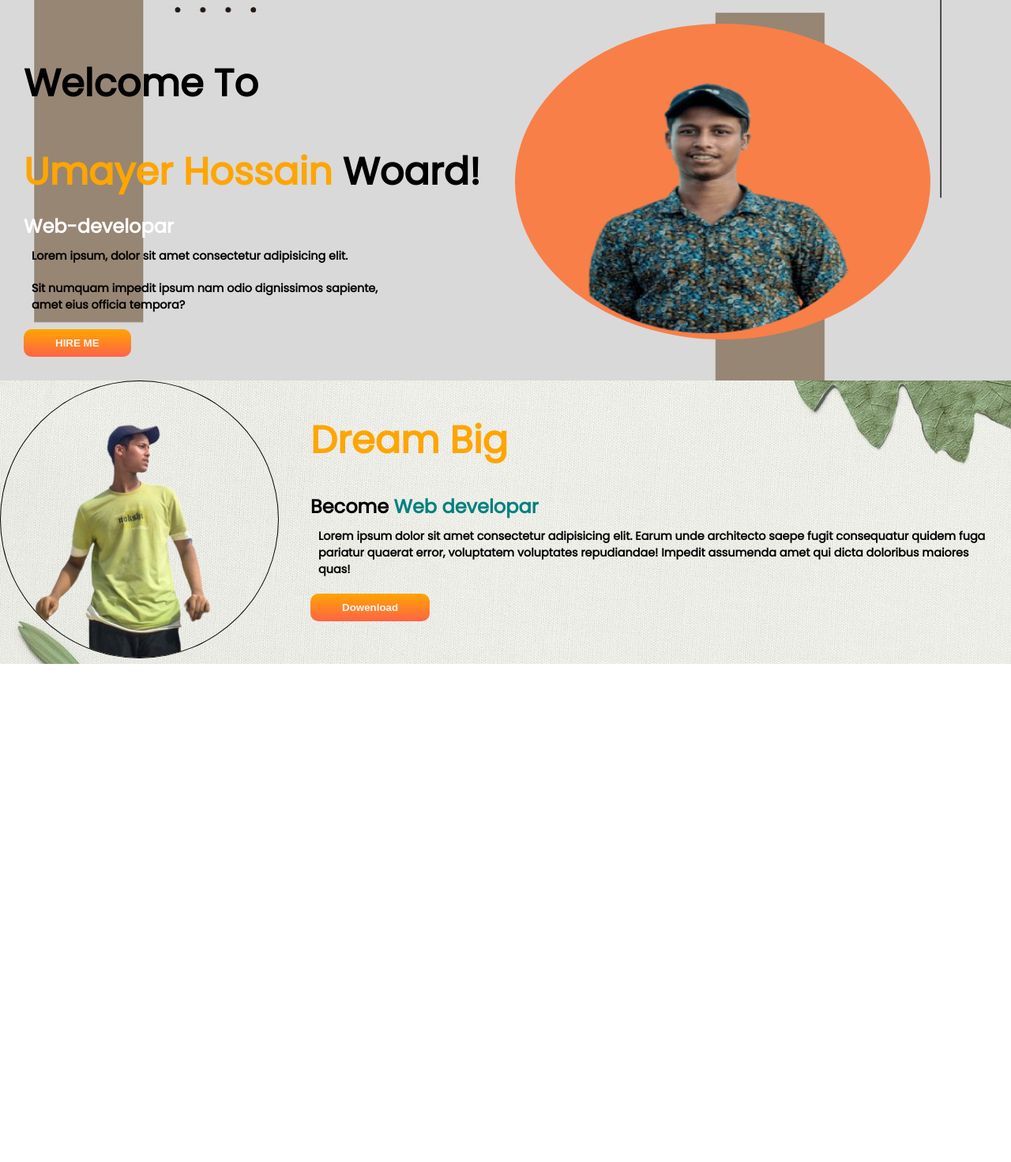
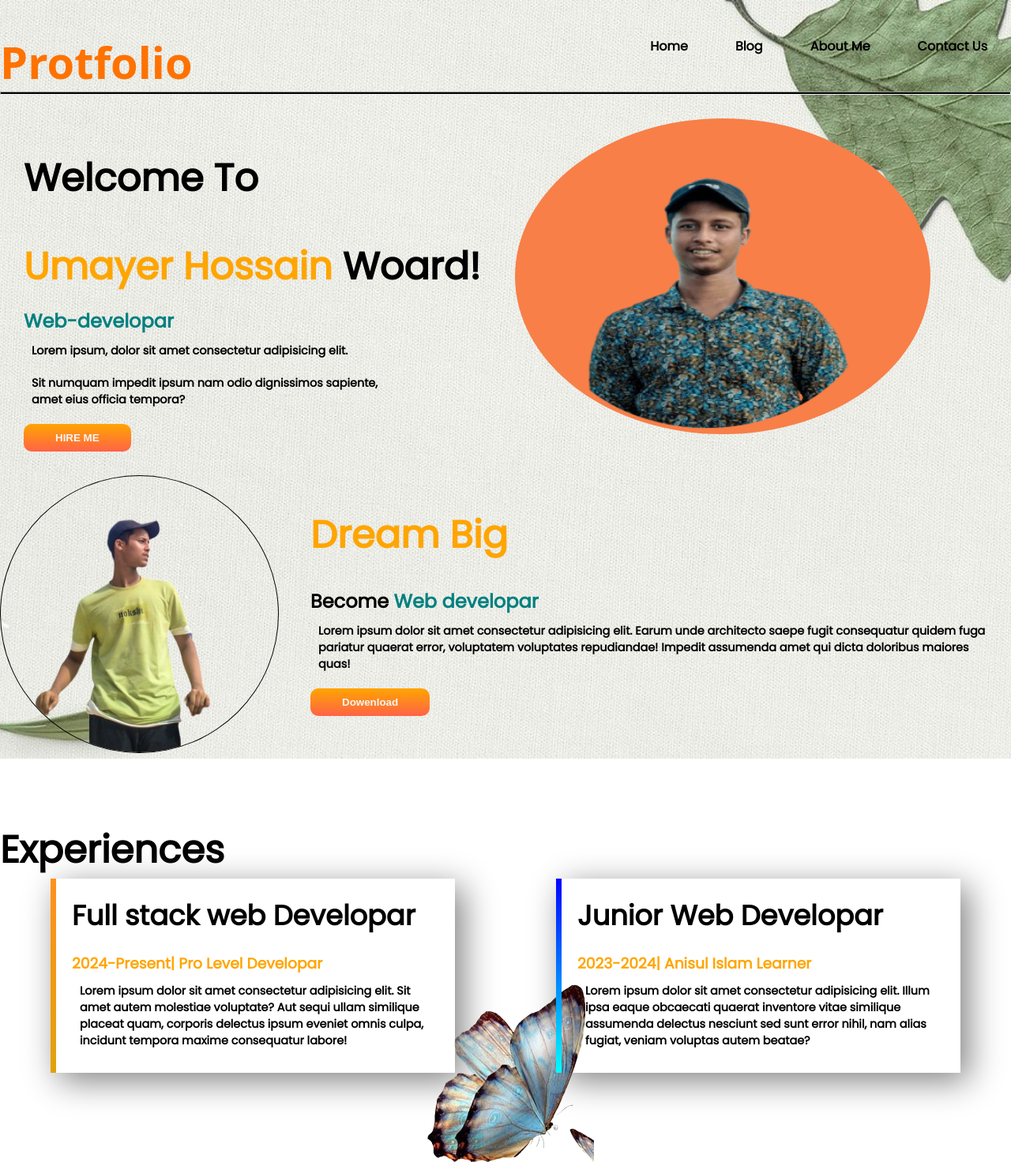
Before and after one commit to umayer1/protfolio, a plain HTML site: page index.html in a window 1280 px wide. Shown: the top 1472 px of the page at 79% size. Before the commit the page ends 871 px from the top, so only its background shows below. Drawn offline with Linux system fonts and the light colour scheme; a web font is replaced by a local one.

Commit message:
proyfolio

```diff
--- a/index.html
+++ b/index.html
@@ -10,18 +10,64 @@
     <link rel="preconnect" href="https://fonts.googleapis.com">
     <link rel="preconnect" href="https://fonts.gstatic.com" crossorigin>
     <link href="https://fonts.googleapis.com/css2?family=Poppins:wght@100;400&family=Roboto&display=swap" rel="stylesheet">
+    <link rel="preconnect" href="https://fonts.googleapis.com">
+<link rel="preconnect" href="https://fonts.gstatic.com" crossorigin>
+<link href="https://fonts.googleapis.com/css2?family=Poppins:wght@100;400&family=Roboto&family=Rubik+Glitch+Pop&family=Workbench&display=swap" rel="stylesheet">
 
     <link rel="stylesheet" href="style.css">
 </head>
 <body>
+    <section class="prents">
+
+    <nav>
+        <h1>Protfolio</h1>
+        <ul>
+            <li><a href="index.html">Home</a></li>
+            <li><a href="">Blog</a></li>
+            <li><a id="C1" href="">About Me</a></li>
+            <li><a  id="C1">Contact Us</a></li>
+        </ul>
+    </nav>
+<hr class="hr">
+
+
+
+
+
+
+
+
+
+
+
+
+
+
+
+
+
+
+
+
+
+
+
+
+
+
+
+
+
+
+
         <section class="main-section">
 
             <div class="info">
                 <h1>Welcome To</h1>
                 <h1><span id="heding-span">Umayer Hossain</span> Woard!</h1>
                 <h3>Web-developar</h3>
-            <p>Lorem ipsum, dolor sit amet consectetur adipisicing elit. <br>
-             <p>Sit numquam impedit ipsum nam odio dignissimos sapiente,<br>
+                <p class="info-pare">Lorem ipsum, dolor sit amet consectetur adipisicing elit. <br>
+                 <p class="info-pare">Sit numquam impedit ipsum nam odio dignissimos sapiente,<br>
                       amet eius officia tempora?</p>
                      <a href="https://www.linkedin.com/in/umayer-hossain-a4b8052b1/" target="_blank"> <button class="btn">HIRE ME</button></a>
             </div>
@@ -42,10 +88,37 @@
           <div class="secend-haif-div">
             <h1 class="color-heder">Dream Big</h1>
             <h2>Become <span id="header-span"> Web developar</span></h2>
-        <p>Lorem ipsum dolor sit amet consectetur adipisicing elit. Earum unde architecto saepe fugit consequatur quidem fuga pariatur quaerat error, voluptatem voluptates repudiandae! Impedit assumenda amet qui dicta doloribus maiores quas!</p>
+            <p class="info-pare">Lorem ipsum dolor sit amet consectetur adipisicing elit. Earum unde architecto saepe fugit consequatur quidem fuga pariatur quaerat error, voluptatem voluptates repudiandae! Impedit assumenda amet qui dicta doloribus maiores quas!</p>
             <a href="#"><button class="btn">Dowenload</button></a>
           </div>
         </section>
+    </section>
 
+    <section class="three-section">
+        <h1>Experiences</h1>
+
+        <div class="chile-div">
+
+            <div class="first-grid-div">
+
+                <h2>Full stack web Developar</h2>
+                <h3>2024-Present| Pro Level Developar</h3>
+                <p class="info-pare">Lorem ipsum dolor sit amet consectetur adipisicing elit. Sit amet autem molestiae voluptate? Aut sequi ullam similique placeat quam, corporis delectus ipsum eveniet omnis culpa, incidunt tempora maxime consequatur labore!</p>
+
+            </div>
+
+            <div class="secend-grid-div">
+
+                <h2>Junior Web Developar</h2>
+                <h3>2023-2024| Anisul Islam Learner</h3>
+                <p class="info-pare">Lorem ipsum dolor sit amet consectetur adipisicing elit. Illum ipsa eaque obcaecati quaerat inventore vitae similique assumenda delectus nesciunt sed sunt error nihil, nam alias fugiat, veniam voluptas autem beatae?</p>
+
+            </div>
+        </div>
+    </section>
+
+    <footer class="footer">
+        &copy; Start 2023 | Whit Umayer Hossain
+    </footer>
 </body>
 </html>
--- a/style.css
+++ b/style.css
@@ -1,3 +1,11 @@
+:root{
+    --all-width: 50%;
+    --primary-color: #fff;
+    --box-shadow: 10px 10px 40px gray ;
+    --padding: 0px 20px;
+}
+
+
 *{
     margin: 0;
     padding: 0;
@@ -14,12 +22,62 @@ body{
   clear: both;
 }
 
-.main-section{
-    background-image: url(image/1bg.jpeg);
+
+.hr{
+    background-color: black;
+    height: 2px;
+}
+
+/* nvbar starts hear */
+nav{
+    display: flex;
+    align-items: center;
+    justify-content: space-between;
+}
+
+nav ul{
+    display: flex;
+}
+
+nav ul li{
+    padding: 0 30px;
+}
+
+nav ul li a{
+    color: black;
+    font-weight: bolder;
+}
+
+nav ul li a:hover{
+    border-bottom: 2px solid #fF7200;
+
+}
+
+#C1:hover{
+    color: #fff;
+}
+
+nav h1{
+    color: #fF7200;
+    font-size: 3.5rem;
+    font-family: 'Rubik Glitch Pop', system-ui;
+}
+
+/* navbar nds hear */
+
+
+/* prents starts hear */
+.prents{
+    background-image: url(image/sc\ bg.jpeg);
     background-size: cover;
     background-position: center;
     background-repeat: no-repeat;
 }
+
+/* prents ends hear */
+
+/* main section starts hear */
+
 
 html{
     scroll-behavior: smooth;
@@ -30,14 +88,13 @@ h1{
 
     padding-top: 40px;
 }
-
-h3{
-    color: #fff;
+.info h3{
+    color:teal;
     font-size: 1.5rem;
     padding-top: 15px;
 }
 
-p{
+.info-pare{
    font-weight: bolder;
     padding: 10px;
     font-size: 0.9rem;
@@ -54,7 +111,7 @@ p{
 }
 
 .info{
-    width: 50%;
+    width: var(--all-width);
 }
 
 .main-section{
@@ -63,7 +120,7 @@ p{
 }
 
 .img{
-    width: 50%;
+    width: var(--all-width);
 
    padding-left: 2%;
 }
@@ -86,16 +143,13 @@ p{
     box-shadow: 1px 2px 4px whitesmoke;
 }
 
+/* main section ends hear */
 
 
 
-
-/* scend sec */
+/* scend sec starts hear */
 .secend-sec{
     width: 100%;
-    background-image: url(image/sc\ bg.jpeg);
-    background-size: cover;
-    background-position: center;
     display: flex;
     margin-bottom: 30px;
 }
@@ -107,7 +161,7 @@ p{
 }
 
 .haif-div{
-    width: 50%;
+    width: var(--all-width);
 }
 
 
@@ -123,3 +177,73 @@ p{
 #header-span{
   color: teal;
 }
+
+/* secend sec ends hear */
+
+
+
+/* three section starts hear */
+
+.three-section{
+    width: 100%;
+    height: 100vh;
+    background-image: url(image/three\ bg.png);
+    background-repeat: no-repeat;
+    background-position: center;
+    padding: 10px 0 0 0;
+}
+
+.chile-div{
+    display: flex;
+}
+
+.first-grid-div{
+    width: 40%;
+    margin: 0 5% 0 5%;
+    padding: 20px;
+    box-shadow: var(--box-shadow);
+    border-left: 7px solid;
+    border-image: linear-gradient(#ff8400e2, #e1a10b);
+    border-image-slice: 1;
+}
+
+.first-grid-div h2{
+    font-size: 2.2rem;
+    padding-bottom: 20px;
+}
+
+.first-grid-div h3{
+    color: orange;
+}
+
+.secend-grid-div{
+    width: 40%;
+    margin: 0 5% 0 5%;
+    padding: 20px;
+    box-shadow: var(--box-shadow);
+    border-left: 7px solid;
+    border-image: linear-gradient(blue, cyan);
+    border-image-slice: 1;
+}
+
+.secend-grid-div h2{
+    font-size: 2.2rem;
+    padding-bottom: 20px ;
+}
+
+.secend-grid-div h3{
+    color:orange;
+}
+
+
+/* three section ends hear */
+
+
+
+/* footer starts hear */
+
+.footer{
+    width: 100%;
+
+    text-align: center;
+}
```
Also changed, not shown: image/three bg.png (added). Lines whose indentation alone changed are shown as unchanged.
